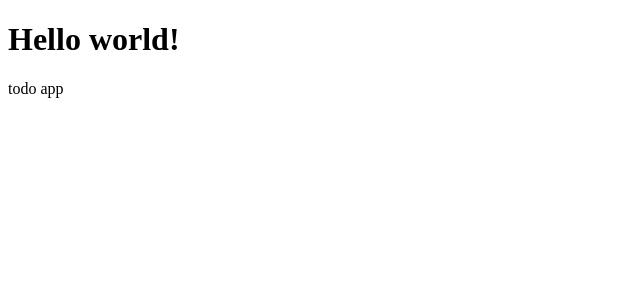
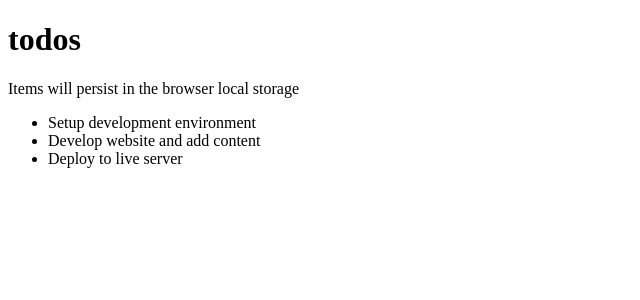
Before and after one commit to ankitt26/React-tutorial, a React (Vite) app: page / in a window 1280 px wide. Shown: the top 300 px of the page, without its empty margins (0-640 px from the left). Built offline with nearby package versions, Linux system fonts and the light colour scheme.

Commit message:
Add header

```diff
--- /dev/null
+++ b/src/components/Header.jsx
@@ -0,0 +1,10 @@
+
+const Header = () => {
+    return (
+      <header>
+        <h1>todos</h1>
+        <p>Items will persist in the browser local storage</p>
+      </header>
+    );
+  };
+  export default Header;
--- a/src/components/TodoApp.jsx
+++ b/src/components/TodoApp.jsx
@@ -1,9 +1,12 @@
+import Header from '@/components/Header';
+import TodosLogic from '@/components/TodosLogic';
+
 const TodoApp = () => {
-    return (
-      <div>
-        <h1>Hello world!</h1>
-        <p> todo app</p>
-      </div>
-    );
-  };
-  export default TodoApp;
+  return (
+    <>
+      <Header />
+      <TodosLogic />
+    </>
+  );
+};
+export default TodoApp;
```
Also changed, not shown: src/components/InputTodo.jsx (added), src/components/TodoItem.jsx (added), src/components/TodosList.jsx (added).
